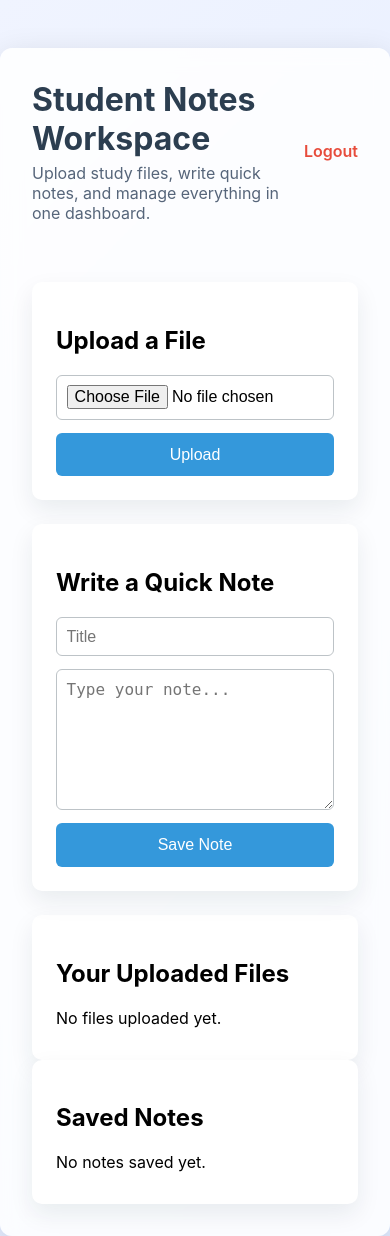
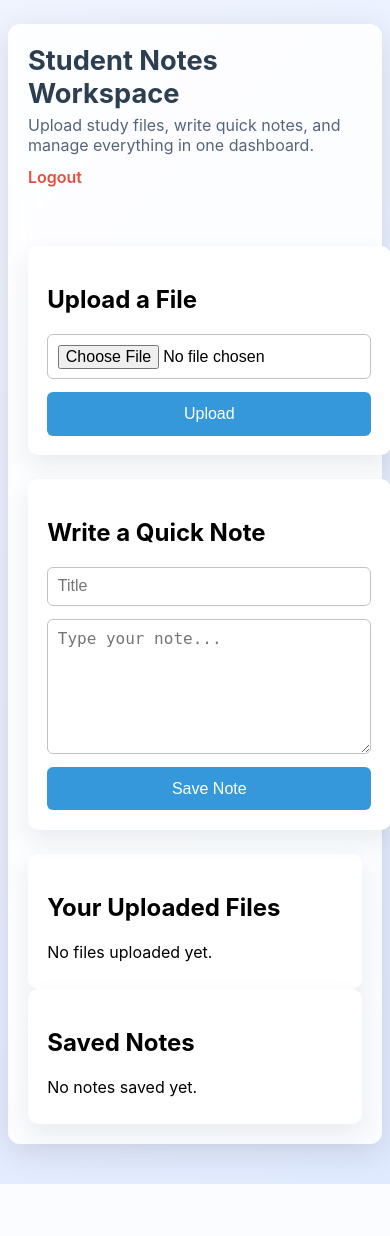
Before and after one commit to ryankyrillos/student-notes-storage, a Flask app: template templates/dashboard.html in a window 390 px wide. After the commit the page ends 1184 px from the top, so only its background shows below. Run offline with Flask 3, Linux system fonts and the light colour scheme; the template is opened without the code that fills it, so the values that code supplies are empty.

Commit message:
feat: improve mobile ux and db handling

```diff
--- a/app.py
+++ b/app.py
@@ -6,7 +6,7 @@ Features:
 - Dashboard showing uploaded notes (metadata from RDS)
 """
 
-from flask import Flask, render_template, request, redirect, url_for, session, flash, Response, stream_with_context, jsonify
+from flask import Flask, render_template, request, redirect, url_for, session, flash, Response, stream_with_context, jsonify, g
 import boto3
 import pymysql
 import os
@@ -20,35 +20,53 @@ app.secret_key = os.getenv('FLASK_SECRET_KEY', 'super-secret-key')
 # AWS clients (credentials via IAM role on EC2)
 s3 = boto3.client('s3')
 
-# RDS connection (use env vars for host, user, password, db)
-conn = pymysql.connect(
-    host=os.getenv('RDS_HOST'),
-    user=os.getenv('RDS_USER'),
-    password=os.getenv('RDS_PASSWORD'),
-    database=os.getenv('RDS_DB'),
-    cursorclass=pymysql.cursors.DictCursor
-)
+# RDS connection settings (connections created per-request)
+DB_CONFIG = {
+    'host': os.getenv('RDS_HOST'),
+    'user': os.getenv('RDS_USER'),
+    'password': os.getenv('RDS_PASSWORD'),
+    'database': os.getenv('RDS_DB'),
+    'cursorclass': pymysql.cursors.DictCursor,
+    'autocommit': False
+}
+
+
+def get_db_connection():
+    if 'db_conn' not in g:
+        g.db_conn = pymysql.connect(**DB_CONFIG)
+    return g.db_conn
+
+
+@app.teardown_appcontext
+def close_db_connection(_):
+    db_conn = g.pop('db_conn', None)
+    if db_conn:
+        db_conn.close()
 
 BUCKET_NAME = os.getenv('S3_BUCKET')
 
 # ---------- Helper Functions ----------
 def get_user_by_email(email):
+    conn = get_db_connection()
     with conn.cursor() as cur:
         cur.execute("SELECT * FROM users WHERE email=%s", (email,))
         return cur.fetchone()
 
 def create_user(email, password):
     pwd_hash = generate_password_hash(password)
+    conn = get_db_connection()
     with conn.cursor() as cur:
         cur.execute("INSERT INTO users (email, password_hash) VALUES (%s, %s)", (email, pwd_hash))
     conn.commit()
 
 def get_user_files(user_id):
+    conn = get_db_connection()
     with conn.cursor() as cur:
         cur.execute("SELECT * FROM notes WHERE user_id=%s ORDER BY uploaded_at DESC", (user_id,))
         return cur.fetchall()
 
 def save_file_record(user_id, filename, s3_key):
+    conn = get_db_connection()
     with conn.cursor() as cur:
         cur.execute(
             "INSERT INTO notes (user_id, filename, s3_key) VALUES (%s, %s, %s)",
@@ -57,11 +75,13 @@ def save_file_record(user_id, filename, s3_key):
     conn.commit()
 
 def delete_file_record(file_id, user_id):
+    conn = get_db_connection()
     with conn.cursor() as cur:
         cur.execute("DELETE FROM notes WHERE id=%s AND user_id=%s", (file_id, user_id))
     conn.commit()
 
 def get_text_notes(user_id):
+    conn = get_db_connection()
     with conn.cursor() as cur:
         cur.execute(
             "SELECT * FROM text_notes WHERE user_id=%s ORDER BY updated_at DESC",
@@ -70,6 +90,7 @@ def get_text_notes(user_id):
         return cur.fetchall()
 
 def save_text_note(user_id, title, content):
+    conn = get_db_connection()
     with conn.cursor() as cur:
         cur.execute(
             "INSERT INTO text_notes (user_id, title, content) VALUES (%s, %s, %s)",
@@ -78,6 +99,7 @@ def save_text_note(user_id, title, content):
     conn.commit()
 
 def delete_text_note(note_id, user_id):
+    conn = get_db_connection()
     with conn.cursor() as cur:
         cur.execute("DELETE FROM text_notes WHERE id=%s AND user_id=%s", (note_id, user_id))
     conn.commit()
@@ -197,6 +219,7 @@ def download(file_id):
     if 'user_id' not in session:
         return redirect(url_for('index'))
     # Get file record and verify ownership
+    conn = get_db_connection()
     with conn.cursor() as cur:
         cur.execute("SELECT * FROM notes WHERE id=%s AND user_id=%s", (file_id, session['user_id']))
         file_record = cur.fetchone()
@@ -215,6 +238,7 @@ def download(file_id):
 def delete_file(file_id):
     if 'user_id' not in session:
         return redirect(url_for('index'))
+    conn = get_db_connection()
     with conn.cursor() as cur:
         cur.execute("SELECT * FROM notes WHERE id=%s AND user_id=%s", (file_id, session['user_id']))
         file_record = cur.fetchone()
@@ -242,6 +266,7 @@ def create_note():
 def remove_note(note_id):
     if 'user_id' not in session:
         return redirect(url_for('index'))
+    conn = get_db_connection()
     with conn.cursor() as cur:
         cur.execute(
             "SELECT id FROM text_notes WHERE id=%s AND user_id=%s",
--- a/static/style.css
+++ b/static/style.css
@@ -1,8 +1,12 @@
+* {
+    box-sizing: border-box;
+}
+
 body {
     font-family: 'Inter', sans-serif;
     background: linear-gradient(135deg, #f0f4ff, #e0eaff);
     margin: 0;
-    padding: 0;
+    padding: 1rem;
     display: flex;
     justify-content: center;
     align-items: flex-start;
@@ -13,11 +17,10 @@ body {
     background: rgba(255, 255, 255, 0.85);
     backdrop-filter: blur(10px);
     border-radius: 12px;
-    padding: 2rem;
-    margin-top: 3rem;
+    padding: clamp(1.5rem, 3vw, 2.5rem);
+    margin: clamp(1.5rem, 4vw, 3rem) auto 2rem;
     box-shadow: 0 8px 32px rgba(0,0,0,0.12);
-    width: 90%;
-    max-width: 960px;
+    width: min(960px, 100%);
 }
 
 h1 {
@@ -178,3 +181,50 @@ a {
 a:hover {
     text-decoration: underline;
 }
+
+@media (max-width: 768px) {
+    body {
+        padding: 0.5rem;
+    }
+
+    .header {
+        flex-direction: column;
+        align-items: flex-start;
+        gap: 0.75rem;
+    }
+
+    button,
+    .inline-form button {
+        width: 100%;
+    }
+
+    .dashboard-grid {
+        grid-template-columns: 1fr;
+    }
+
+    .file-row,
+    .note-card,
+    .note-header {
+        flex-direction: column;
+        align-items: flex-start;
+    }
+
+    .inline-form {
+        width: 100%;
+    }
+
+    .container {
+        margin-top: 1rem;
+        padding: 1.25rem;
+    }
+}
+
+@media (max-width: 480px) {
+    h1 {
+        font-size: 1.7rem;
+    }
+
+    .card {
+        padding: 1.2rem;
+    }
+}
--- a/templates/dashboard.html
+++ b/templates/dashboard.html
@@ -3,6 +3,7 @@
 
 <head>
     <meta charset="UTF-8">
+    <meta name="viewport" content="width=device-width, initial-scale=1">
     <title>Dashboard - Student Notes</title>
     <link rel="stylesheet" href="/static/style.css">
 </head>
--- a/templates/login.html
+++ b/templates/login.html
@@ -2,6 +2,7 @@
 <html lang="en">
 <head>
     <meta charset="UTF-8">
+    <meta name="viewport" content="width=device-width, initial-scale=1">
     <title>Login - Student Notes</title>
     <link rel="stylesheet" href="/static/style.css">
 </head>
--- a/templates/register.html
+++ b/templates/register.html
@@ -3,6 +3,7 @@
 
 <head>
     <meta charset="UTF-8">
+    <meta name="viewport" content="width=device-width, initial-scale=1">
     <title>Register - Student Notes</title>
     <link rel="stylesheet" href="/static/style.css">
 </head>
```
